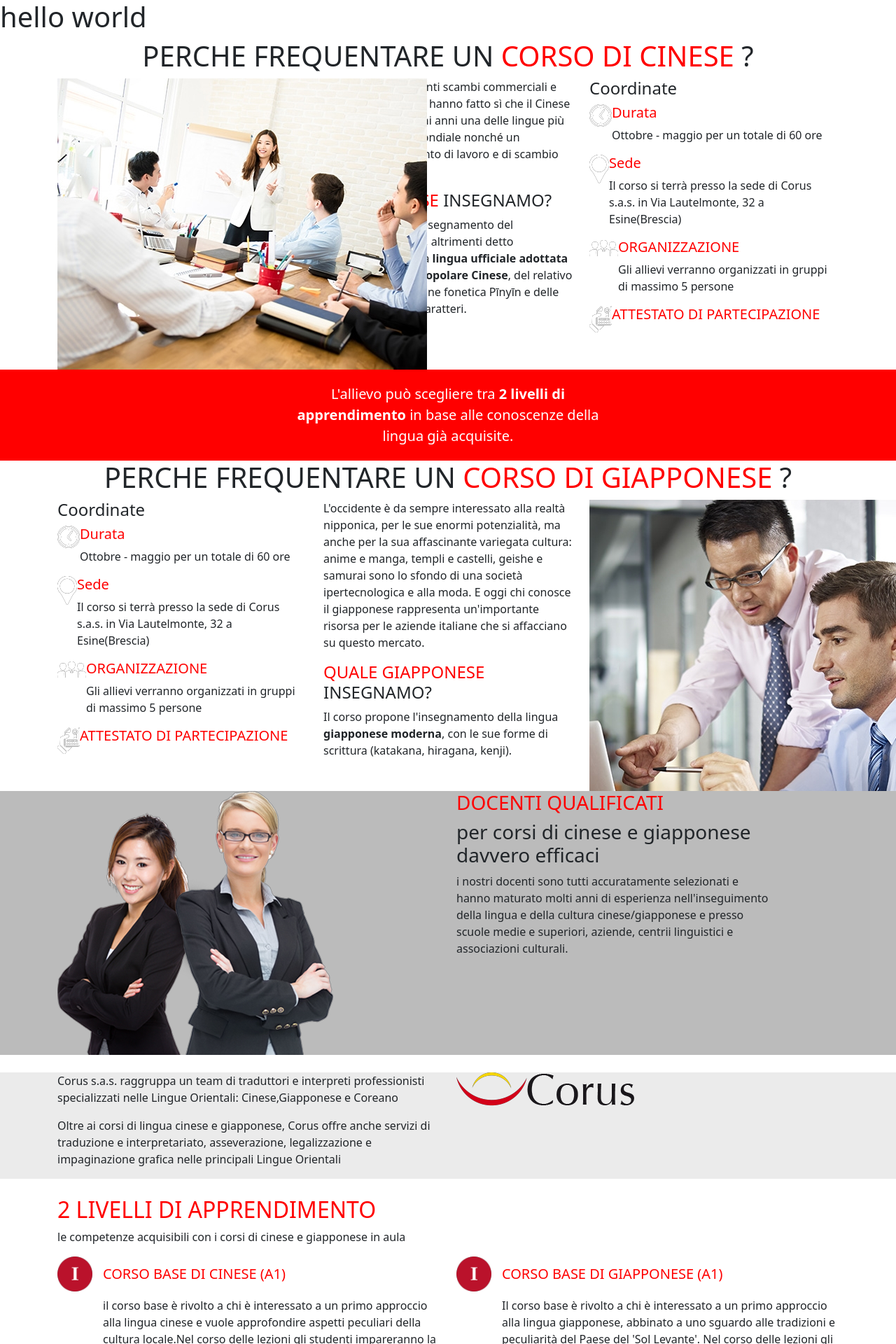
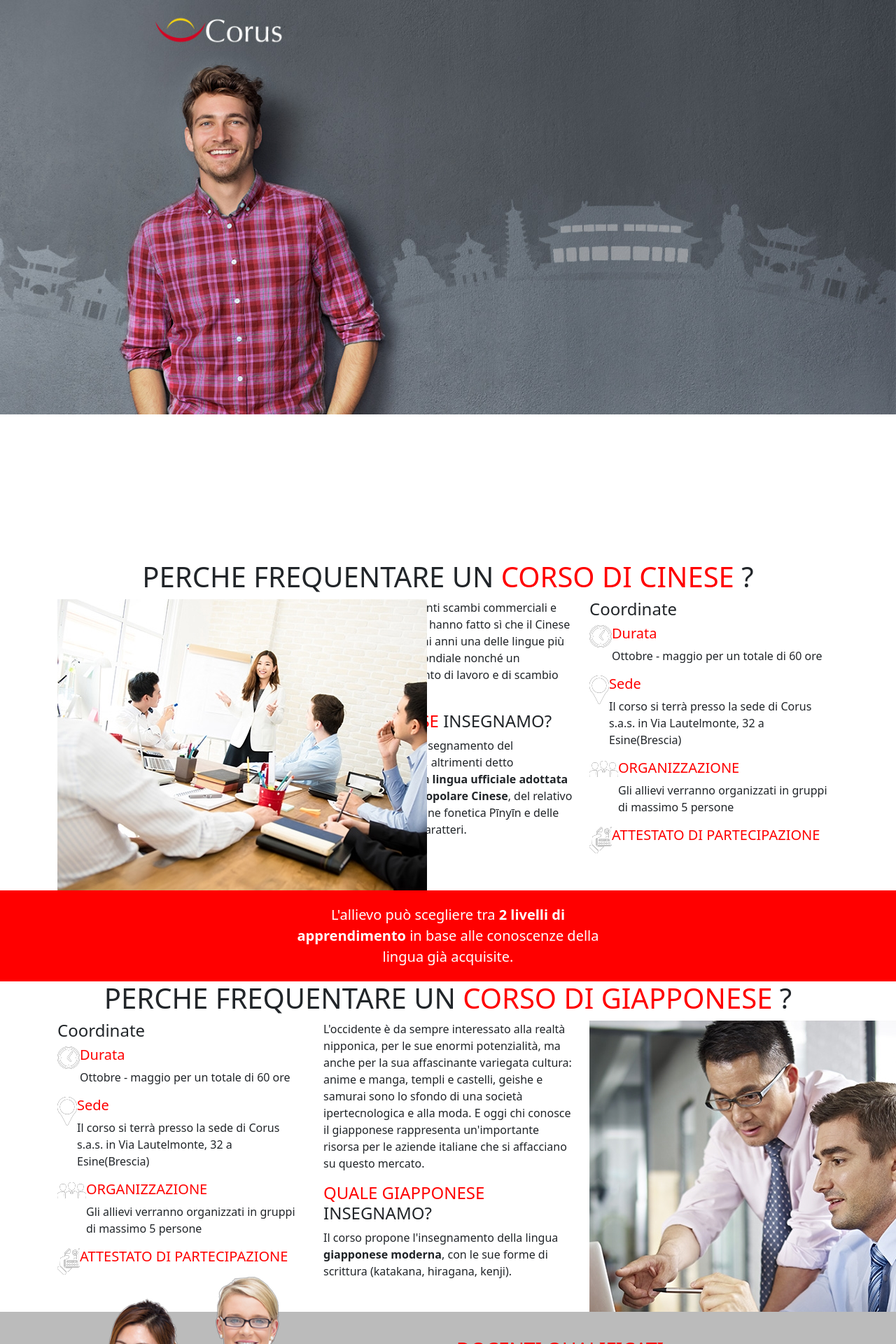
Before and after one commit to MicheleManco/corus, a Vue app: page / in a window 1280 px wide. Shown: the top 1920 px of the page at 70% size. Built offline with nearby package versions, Linux system fonts and the light colour scheme.

Commit message:
estetica

```diff
--- a/src/components/Info.vue
+++ b/src/components/Info.vue
@@ -6,7 +6,7 @@
           <div class="col-sm-6">
             <img src="../assets/women.png" alt="">
           </div>
-          <div class="col-md-5 col-12">
+          <div class="col-md-5 col-12 d-flex flex-column justify-content-center">
             <h3 class="clr-red">DOCENTI QUALIFICATI</h3>
             <h3>per corsi di cinese e giapponese davvero efficaci</h3>
             <p>i nostri docenti sono tutti accuratamente selezionati e hanno maturato molti anni di esperienza nell'inseguimento della lingua e della cultura cinese/giapponese e presso scuole medie e superiori, aziende, centrii linguistici  e associazioni culturali.</p>
@@ -23,7 +23,7 @@
             <p>Corus s.a.s. raggruppa un <span>team di traduttori e interpreti professionisti specializzati nelle Lingue Orientali</span>: Cinese,Giapponese e Coreano </p>
             <p>Oltre ai corsi di lingua cinese e giapponese, Corus offre anche servizi di traduzione e interpretariato, asseverazione, legalizzazione e impaginazione grafica nelle principali Lingue Orientali</p>
           </div>
-          <div class="col-md-5">
+          <div class="col-md-5 d-flex flex-column justify-content-center align-items-center">
             <img src="../assets/logo.png" alt="">
           </div>
         </div>
@@ -45,10 +45,17 @@ export default {
 
 <style scoped lang="scss">
 .bg-light-gray1{
-background-color: rgb(187, 187, 187);
+  background-color: rgb(187, 187, 187);
+  img{
+    margin-top: -50px;
+  }
 }
 .bg-light-gray2{
-background-color: rgb(235, 235, 235);
-margin: 25px 0;
+  background-color: rgb(235, 235, 235);
+  margin: 25px 0;
+  padding: 25px 0;
+  img{
+    width: 300px;
+  }
 }
 </style>
--- a/src/components/Jumbotron.vue
+++ b/src/components/Jumbotron.vue
@@ -1,6 +1,6 @@
 <template>
-  <div>
-    <h1>hello world</h1>
+  <div class="big-container">
+
   </div>
 </template>
 
@@ -14,5 +14,10 @@ export default {
 </script>
 
 <style scoped lang="scss">
-
+.big-container{
+  background-image: url("../assets/jumbotron.jpg");
+  height: 800px;
+  background-repeat: no-repeat;
+  background-size: 100%;
+}
 </style>
--- a/src/components/WhyC.vue
+++ b/src/components/WhyC.vue
@@ -4,17 +4,17 @@
       <div class="row justify-content-center">
         <h1 class="col-12 text-center">PERCHE FREQUENTARE UN <span class="clr-red">CORSO DI CINESE</span> ?</h1>
 
-        <div class="col-md-4 col-0 position-relative">
+        <div class="col-md-4 d-none d-lg-block position-relative">
           <img src="../assets/prima-immagine.jpg" alt="">
         </div>
 
-        <div class="col-md-4 col-sm-6">
+        <div class="col-lg-4 col-sm-6">
           <p> i sempre più frequenti scambi commerciali e culturali con la Cina hanno fatto sì che il Cinese sia divenuto in pochi anni una delle lingue più studiate a livello mondiale nonché un importante strumento di lavoro e di scambio culturale.</p>
           <h4><span class="clr-red">QUALE CINESE</span>  INSEGNAMO?</h4>
           <p>Il corso propone l'insegnamento del Putonghua (普通話), altrimenti detto <strong>Mandarino</strong>, ossia la <strong> lingua ufficiale adottata dalla Repubblica Popolare Cinese</strong>, del relativo sistema di trascrizione fonetica Pīnyīn e delle regole di scrittura caratteri.</p>
         </div>
 
-        <div class="col-md-4 col-sm-6">
+        <div class="col-lg-4 col-sm-6">
 
           <h4>Coordinate</h4>
 
--- a/src/components/WhyJ.vue
+++ b/src/components/WhyJ.vue
@@ -53,7 +53,7 @@
           <p>Il corso propone l'insegnamento della lingua <strong>giapponese moderna</strong>, con le sue forme di scrittura (katakana, hiragana, kenji).</p>
         </div>
 
-        <div class="col-lg-4 col-0">
+        <div class="col-lg-4 d-none d-lg-block">
           <img src="../assets/men.jpg" alt="">
         </div>
       </div>
```
